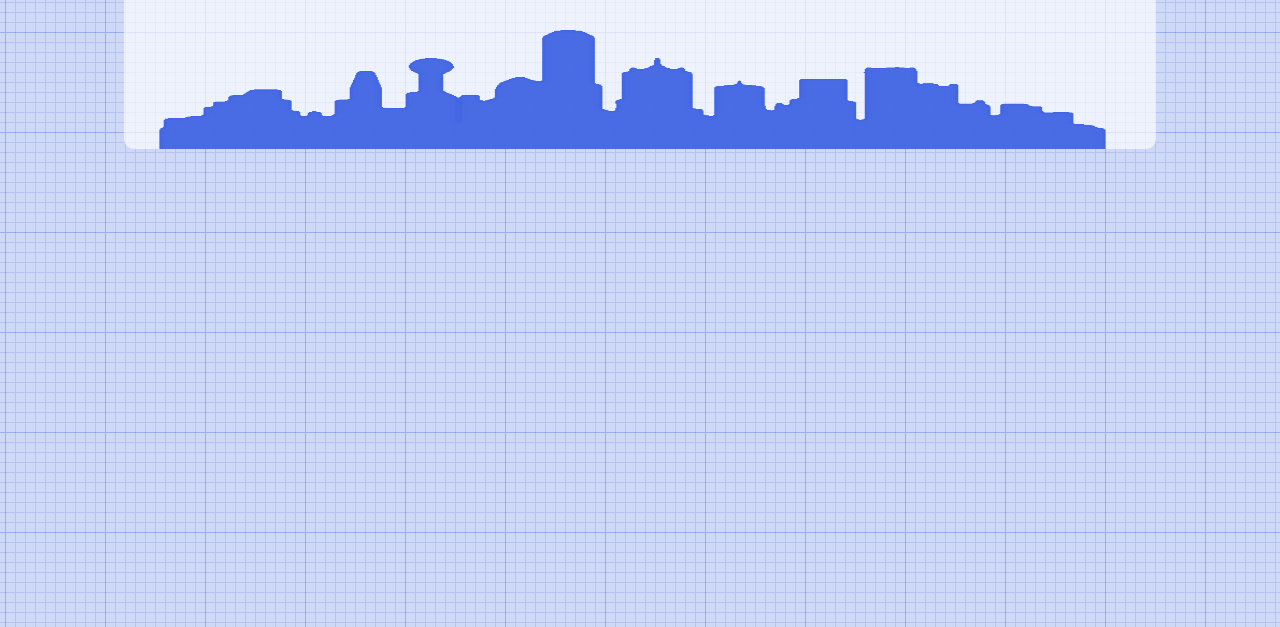
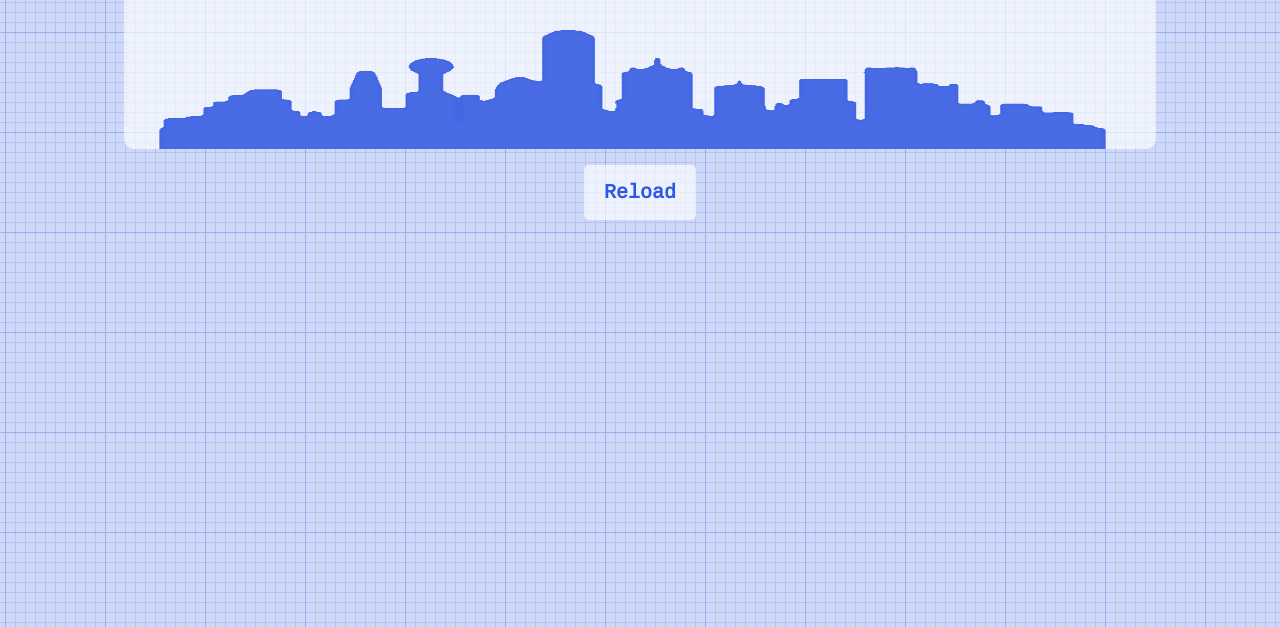
Before and after one commit to buckldav/city-generator, a plain HTML site: page index.html in a window 1280 px wide. Shown: the part 173-800 px from the top of the page. Drawn offline with Linux system fonts and the light colour scheme.

Commit message:
reload button

```diff
--- a/index.html
+++ b/index.html
@@ -16,6 +16,8 @@
 		</div>
 		<img alt="city pic" style="display: none;">
 	</main>
+
+	<a href="/" id="refresh">Reload</a>
 	<script src="script.js"></script>
 </body>
 
--- a/style.css
+++ b/style.css
@@ -25,3 +25,20 @@ img {
 	opacity: 0.9;
 	margin-bottom: -1rem;
 }
+
+#refresh {
+	text-decoration: none;
+	color: inherit;
+	background-color: #ffffffaa;
+	font-size: 1.25rem;
+	padding: 1rem 1.25rem;
+	display: inline-block;
+	margin-top: 1rem;
+	font-weight: bold;
+	border-radius: 5px;
+}
+
+#refresh:hover {
+	background-color: #ffffff;
+	transform: translateY(-2px);
+}
```
